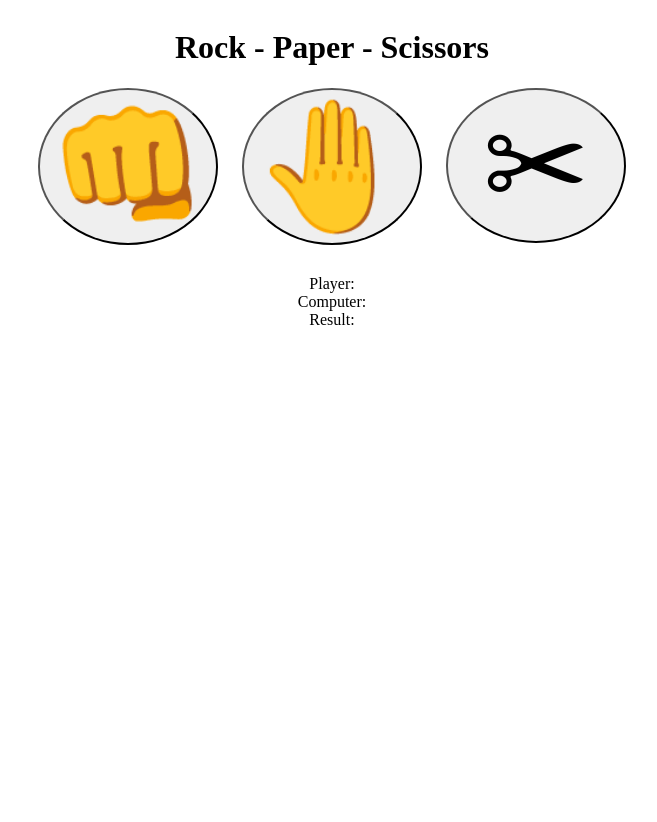
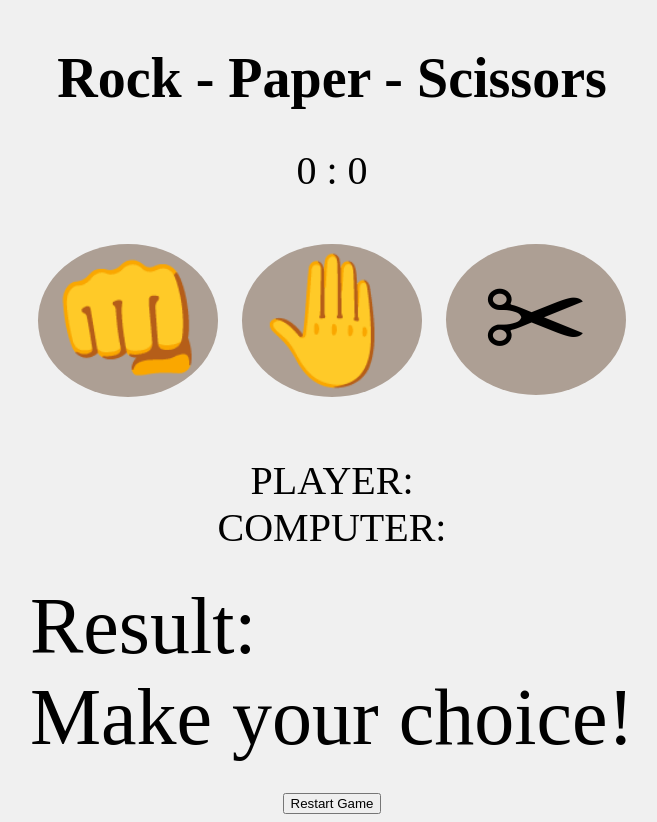
Before and after one commit to belenmoh/rock-paper-scissors, a plain HTML site: page index.html in a window 1280 px wide. Shown: the whole page, without its empty margins (308-965 px from the left). Before the commit the page ends 800 px from the top, so only its background shows below. Drawn offline with Linux system fonts and the light colour scheme.

Commit message:
added some style and animations

```diff
--- a/index.html
+++ b/index.html
@@ -8,14 +8,23 @@
 </head>
 <body>
     <h1>Rock - Paper - Scissors</h1>
+
+    <div class="scoreboard">
+        <span id="user-score">0</span> : <span id="computer-score">0</span>
+    </div>
+
     <div class="options">
         <button>👊</button>
         <button>🤚</button>
         <button>✂</button>
     </div>
-    <div class="playerdisplay">Player: </div>
-    <div class="computerdisplay">Computer: </div>
-    <div class="result">Result: </div>
+
+    <div class="playerdisplay">PLAYER: <span id="player-choice"></span></div>
+    <div class="computerdisplay">COMPUTER: <span id="computer-choice"></span></div>
+    <div class="result">Result: <br><span id="result-message">Make your choice!</span></div>
+
+    <button id="restart-button">Restart Game</button>
+
     <script>src="script.js"</script>
 </body>
 </html>
--- a/script.js
+++ b/script.js
@@ -0,0 +1,4 @@
+const options = ["rock", "paper", "scissors"]
+const playerdisplay = document.getElementsByClassName("playerdisplay");
+const computerdisplay = document.getElementsByClassName("computerdisplay");
+const result = document.getElementsByClassName("result")
--- a/styles/style.css
+++ b/styles/style.css
@@ -2,22 +2,50 @@ body{
     display:flex;
     flex-direction: column;
     align-items: center;
-
+    background-color: #f0f0f0;
 }
 h1{
-    font-family: 3.5rem;
+    font-size: 3.5rem;
 }
+.scoreboard{
+    font-size: 2.5rem;
+    margin-bottom: 20px;
+}
+
+/*user options*/
 .options{
     margin-bottom: 30px;
 }
 .options button{
     font-size: 8rem;
     min-width: 180px;
-    margin: 0 10px;
+    margin: 30px 10px;
     border-radius: 50%;
     cursor: pointer;
     transition: background-color 0.25s ease;
+    border: none;
+    background-color: #ad9f94;
 }
 .options button:hover{
     background-color: burlywood;
 }
+.playerdisplay, .computerdisplay{
+    font-size: 2.5rem;
+}
+.result{
+    font-size: 5rem;
+    margin: 30px 0;
+}
+
+/* Animations */
+.win-animation {
+    animation: win 0.5s ease-in-out;
+}
+
+.lose-animation {
+    animation: lose 0.5s ease-in-out;
+}
+
+.draw-animation {
+    animation: draw 0.5s ease-in-out;
+}
```
